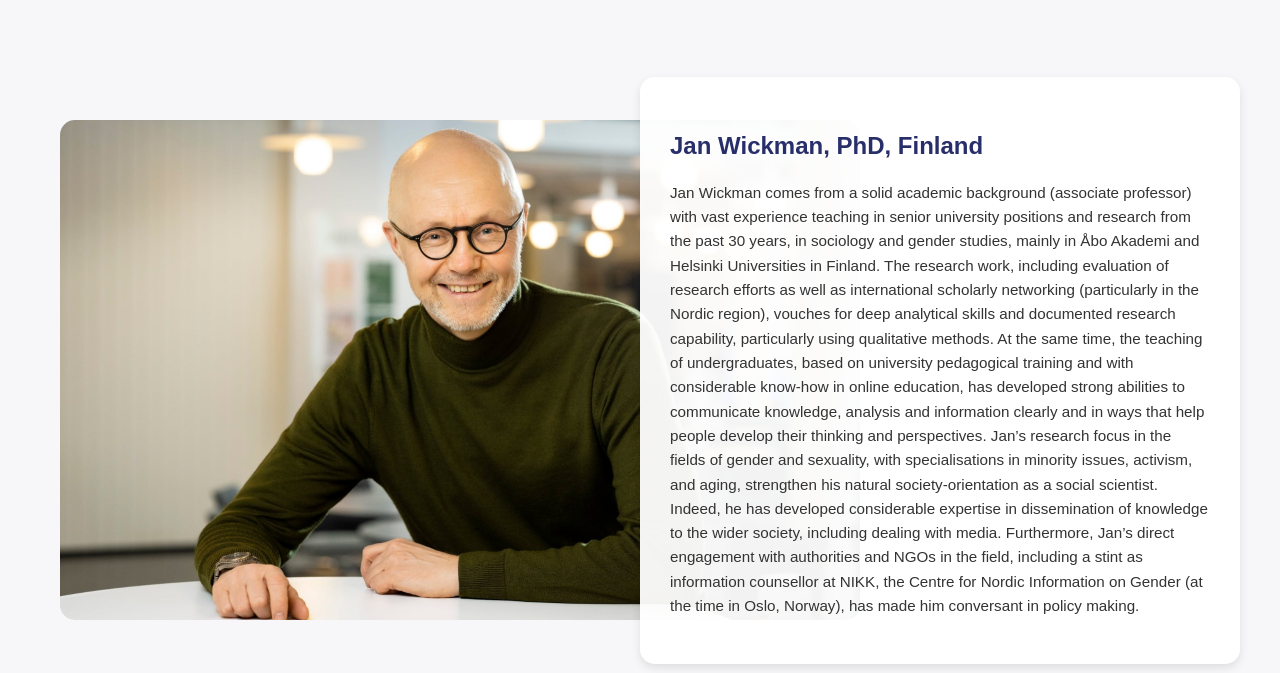
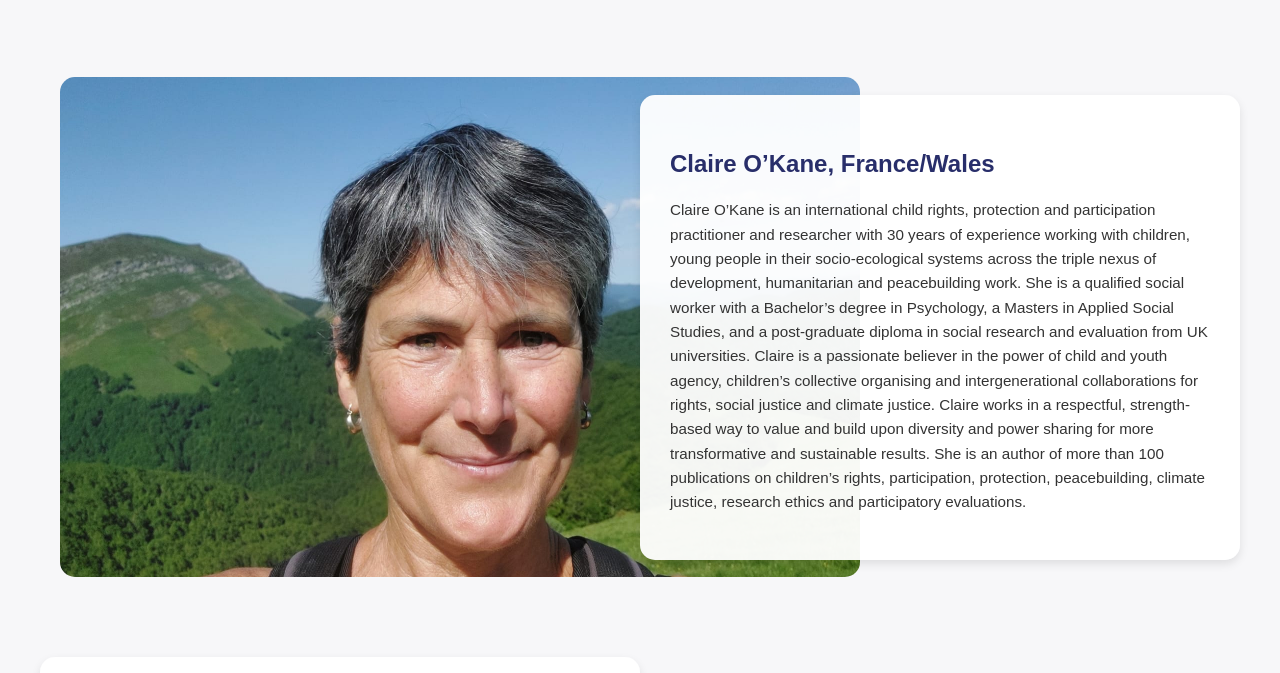
Before and after one commit to sukritpant-web/bibhutibista, a plain HTML site: page experts.html in a window 1280 px wide. Shown: the part 5178-5851 px from the top of the page. Drawn offline with Linux system fonts and the light colour scheme.

Commit message:
Removing memorium

```diff
--- a/experts.html
+++ b/experts.html
@@ -215,33 +215,6 @@
             </section>
             <section class="consultants-showcase">
                 <div class="consultant-image">
-                    <img src="img/jan.jpg" alt="Jan Wickman">
-                </div>
-                <div class="consultant-boxes">
-                    <div class="consultant-box">
-                        <h2>Jan Wickman, PhD, Finland</h2>
-                        <p>Jan Wickman comes from a solid academic background (associate professor) with vast experience
-                            teaching in senior university positions and research from the past 30 years, in sociology
-                            and gender studies, mainly in Åbo Akademi and Helsinki Universities in Finland. The research
-                            work, including evaluation of research efforts as well as international scholarly networking
-                            (particularly in the Nordic region), vouches for deep analytical skills and documented
-                            research capability, particularly using qualitative methods. At the same time, the teaching
-                            of undergraduates, based on university pedagogical training and with considerable know-how
-                            in online education, has developed strong abilities to communicate knowledge, analysis and
-                            information clearly and in ways that help people develop their thinking and perspectives.
-                            Jan’s research focus in the fields of gender and sexuality, with specialisations in minority
-                            issues, activism, and aging, strengthen his natural society-orientation as a social
-                            scientist. Indeed, he has developed considerable expertise in dissemination of knowledge to
-                            the wider society, including dealing with media. Furthermore, Jan’s direct engagement with
-                            authorities and NGOs in the field, including a stint as information counsellor at NIKK, the
-                            Centre for Nordic Information on Gender (at the time in Oslo, Norway), has made him
-                            conversant in policy making.
-                        </p>
-                    </div>
-                </div>
-            </section>
-            <section class="consultants-showcase">
-                <div class="consultant-image">
                     <img src="img/claireokane.jpg" alt="Claire O’Kane">
                 </div>
                 <div class="consultant-boxes">
--- a/script.js
+++ b/script.js
@@ -3,7 +3,7 @@ document.addEventListener('DOMContentLoaded', () => {
     const memoriamModal = document.getElementById('memoriam-modal');
     const memoriamClose = document.getElementById('memoriam-close');
 
-    if (memoriamModal) {
+    if (memoriamModal && memoriamModal.dataset.enabled === 'true') {
         memoriamModal.classList.add('show');
 
         const closeMemoriamModal = () => memoriamModal.classList.remove('show');
```
Also changed, not shown: index.html (+2 -1 lines).
